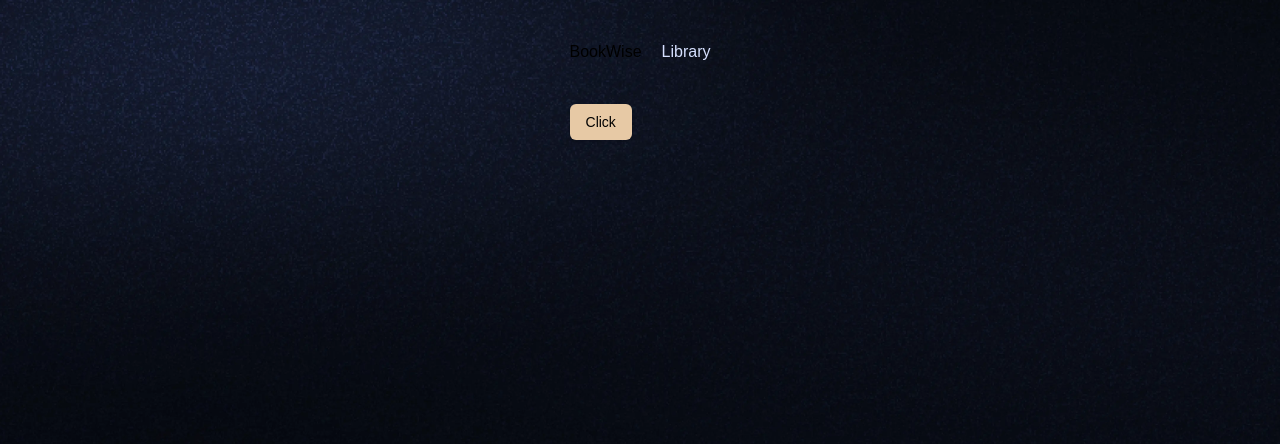
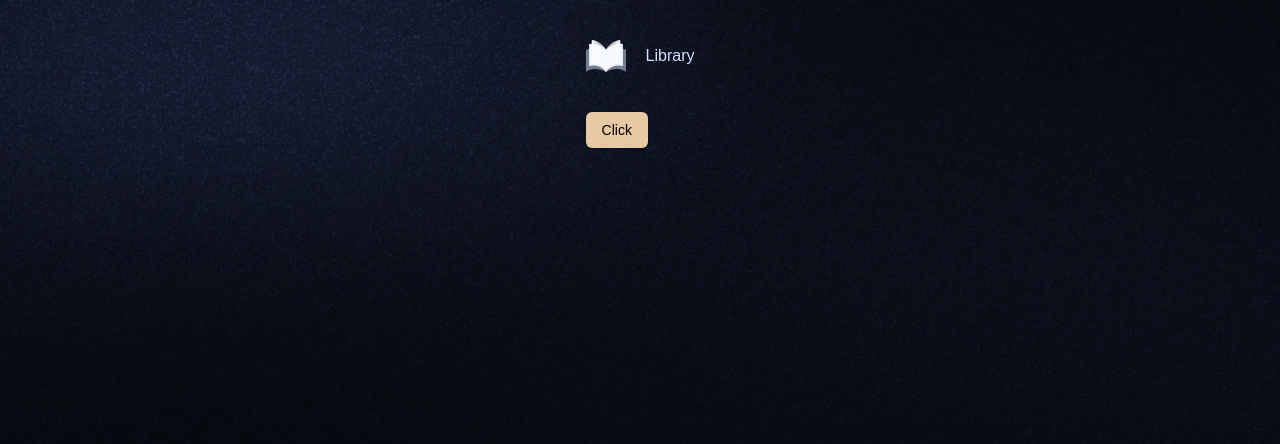
Before and after one commit to husen004/university-library, a Next.js app: page / in a window 1280 px wide. Shown: the top 444 px of the page. Built offline with nearby package versions, Linux system fonts and the light colour scheme; a web font is replaced by a local one.

Commit message:
logo added

```diff
--- a/components/Header.tsx
+++ b/components/Header.tsx
@@ -1,6 +1,7 @@
 'use client'
 
 import { cn } from '@/lib/utils'
+import Image from 'next/image'
 import Link from 'next/link'
 import { usePathname } from 'next/navigation'
 import React from 'react'
@@ -11,7 +12,9 @@ const Header = () => {
 
   return (
     <header className='my-10 flex justify-between gap-5'>
-        <Link href={'/'}>BookWise</Link>
+        <Link href="/">
+            <Image src="/icons/logo.svg" alt='logo' width={40} height={40} />
+        </Link>
 
         <ul className='flex flex-row items-center gap-8'>
             <li>
```
